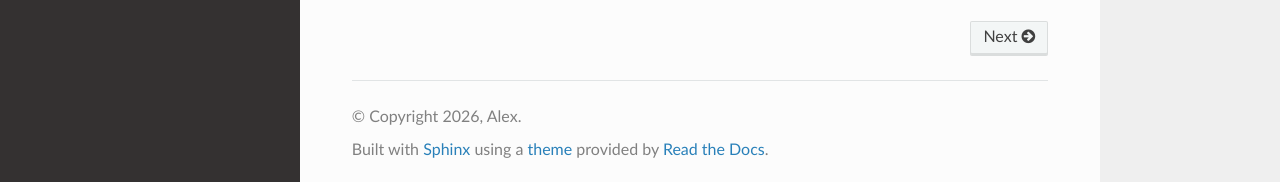
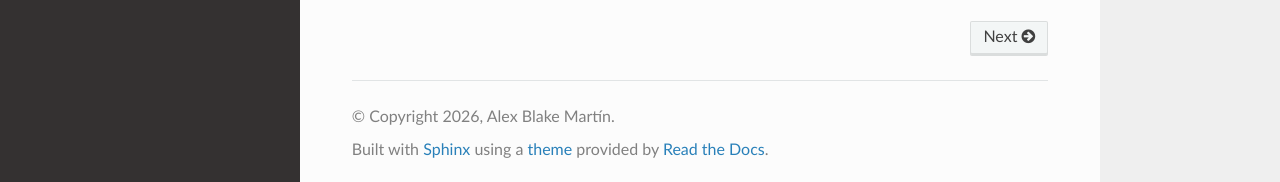
Before and after one commit to AlexBM173/a6-cw, a Sphinx documentation site: the page built from docs/index.rst, in a window 1280 px wide and 900 px high, scrolled down 762 px. Shown: the part 715-897 px from the top of the window. Built offline with Sphinx 7.4.7 and the Read the Docs theme 3.1.0, drawn with Linux system fonts in a browser that asks for light colours.

Commit message:
Update author name to Alex Blake Martín; add report appendix
- docs/conf.py: update author and copyright fields
- pyproject.toml: update authors field
- report/appendix.tex: new LaTeX appendix covering the a6cw package
  API, 82-test suite overview, and performance/profiling results

Co-Authored-By: Claude Sonnet 4.6 <noreply@anthropic.com>

```diff
--- a/docs/conf.py
+++ b/docs/conf.py
@@ -11,8 +11,8 @@ sys.path.insert(0, _ROOT)   # makes `a6cw` and `nfw_theory` importable
 # Project metadata
 # ---------------------------------------------------------------------------
 project   = "a6cw"
-author    = "Alex"
-copyright = "2026, Alex"
+author    = "Alex Blake Martín"
+copyright = "2026, Alex Blake Martín"
 release   = "1.0.0"
 
 # ---------------------------------------------------------------------------
--- a/pyproject.toml
+++ b/pyproject.toml
@@ -6,7 +6,7 @@ build-backend = "setuptools.build_meta"
 name = "a6cw"
 version = "1.0.0"
 description = "Weak gravitational lensing analysis — A6 coursework"
-authors = [{name = "Alex"}]
+authors = [{name = "Alex Blake Martín"}]
 requires-python = ">=3.11"
 dependencies = [
     "numpy",
```
Also changed, not shown: 1 other file.
